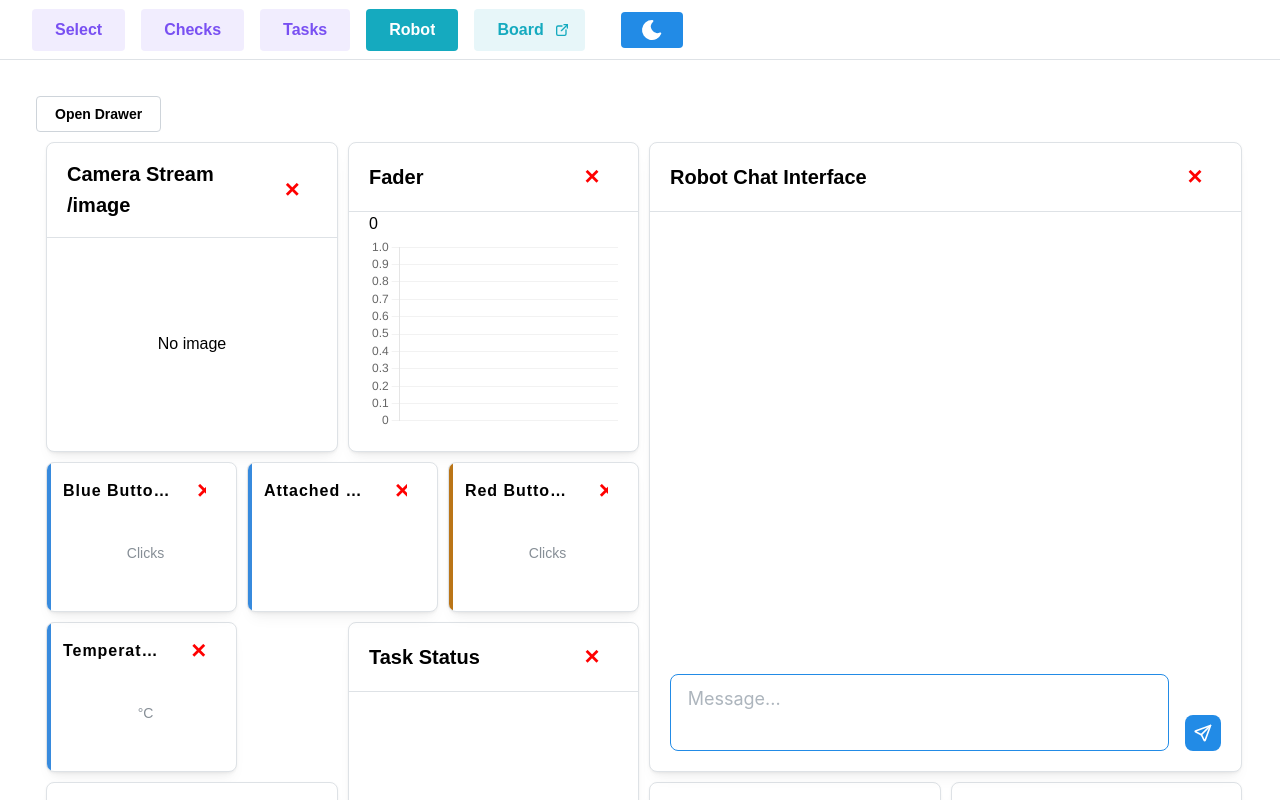
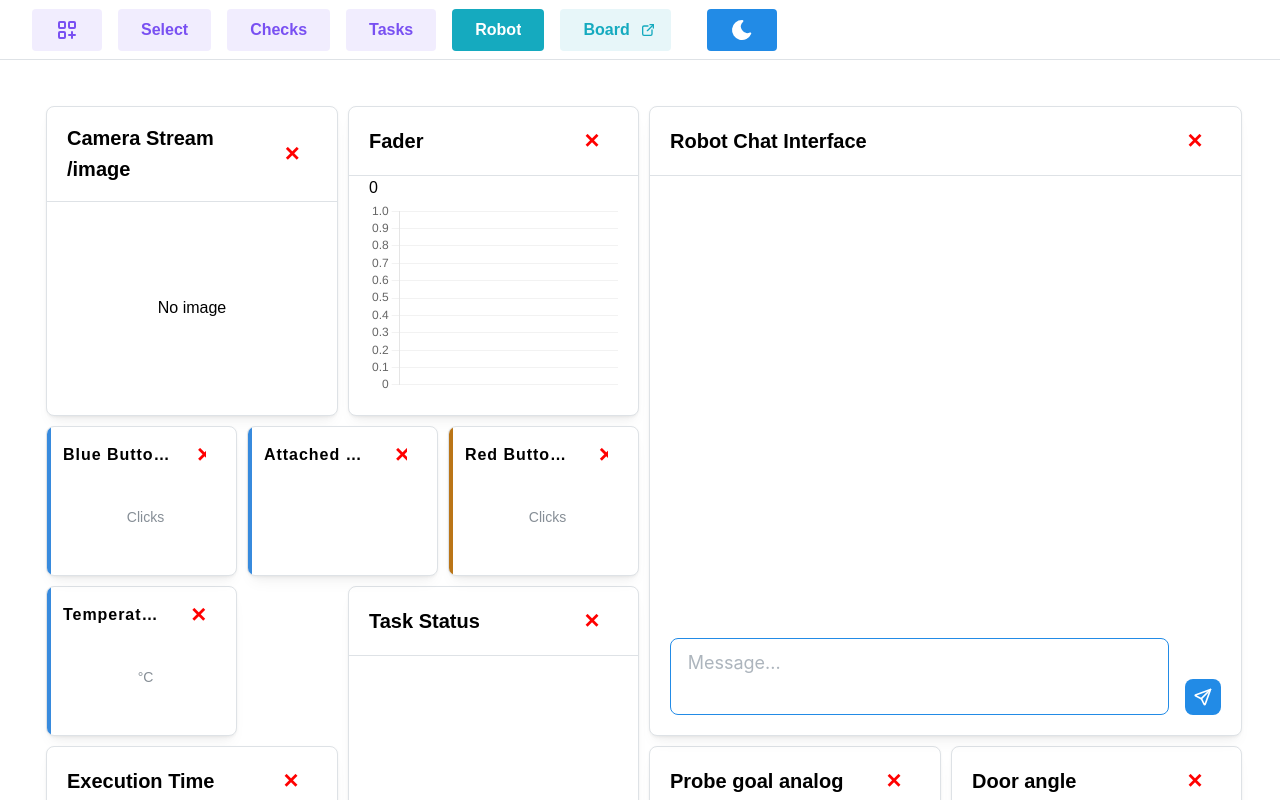
Before and after one commit to BRAIR-lab/orms_ui, a React (Create React App) app: page /executing in a window 1280 px wide. Shown: the top 800 px of the page. Built offline with nearby package versions, Linux system fonts and the light colour scheme.

Commit message:
moved drawer open button on the top bar

```diff
--- a/src/App.js
+++ b/src/App.js
@@ -4,7 +4,8 @@ import "./toast.css";
 import { AppShell, Container, Button, Group, Tooltip } from '@mantine/core';
 import { useNavigate } from 'react-router-dom';
 import { useState } from "react"
-import { IconExternalLink } from '@tabler/icons-react';
+import { IconExternalLink, IconLayoutGridAdd } from '@tabler/icons-react';
+
 
 // Components import
 import RobotSetup from "./views/RobotSetup";
@@ -18,7 +19,7 @@ import { useRos } from "./hooks/useRos";
 import { useTaskBoard } from './hooks/useTaskBoard';
 import { useMuRos } from './hooks/useMuRos';
 
-function Navigation( {isRunning, taskboardIP} ) {
+function Navigation({ isRunning, taskboardIP, onOpenDrawer }) {
   const location = useLocation();
   const navigate = useNavigate();
 
@@ -38,6 +39,13 @@ function Navigation( {isRunning, taskboardIP} ) {
   return (
     <Container size="xl" style={{ display: 'flex', alignItems: 'center', height: '100%' }}>
       <Group gap="md">
+        {location.pathname === "/executing" && onOpenDrawer && (
+           <Button
+            variant="light" size='md' color="violet"
+            onClick={onOpenDrawer}
+            // leftSection={<IconLayoutGridAdd/>}
+          >{<IconLayoutGridAdd/>}</Button>
+        )}
         {links.map((link) => (
           <Tooltip
             label="Tooltip for disabled button"
@@ -75,6 +83,7 @@ export default function All() {
   const { ws, boardStatus, retryBoard } = useTaskBoard(boardIP)
   const { muRosStatus, retryMuRos } = useMuRos(boardIP, ws, muRosIP)
   const [isRunning, setIsRunning] = useState(false)
+  const [drawerOpened, setDrawerOpened] = useState(false);
 
 
   return (
@@ -90,7 +99,7 @@ export default function All() {
         <AppShell.Header withBorder>
           <Container size="xl" style={{ display: 'flex', alignItems: 'center', height: '100%' }}>
             <Group gap='lg'>
-              <Navigation isRunning={isRunning} taskboardIP={boardIP}/>
+              <Navigation isRunning={isRunning} taskboardIP={boardIP} onOpenDrawer={() => setDrawerOpened(true)}/>
               <ThemeToggle />
             </Group>
           </Container>
@@ -119,6 +128,8 @@ export default function All() {
                   ros={ros}
                   toggleRunning={ () => setIsRunning(!isRunning)}
                   taskboard_ws={ws}
+                  drawerOpened={drawerOpened}
+                  onCloseDrawer={() => setDrawerOpened(false)}
                 />
               }
             />
--- a/src/components/ThemeToggle.jsx
+++ b/src/components/ThemeToggle.jsx
@@ -12,7 +12,7 @@ function ThemeToggle() {
   const { colorScheme } = useMantineColorScheme();
 
 
-  return <Button onClick={toggleColorScheme}>
+  return <Button onClick={toggleColorScheme} size='md'>
       {colorScheme == 'dark' ? <IconSun /> : <IconMoonFilled />}
   </Button>;
 }
--- a/src/hooks/useMuRos.js
+++ b/src/hooks/useMuRos.js
@@ -29,7 +29,10 @@ export function useMuRos(boardIP, ws, muRosIP) {
   const [muRosStatus, setMuRosStatus] = useState('idle');
 
 	const connect = () => {
-		if (!muRosIP || !boardIP || !ws) return;
+		if (!muRosIP || !boardIP || !ws){
+			setMuRosStatus("error");
+			return;
+		}
 		ws.onmessage = (event) => {
 			try {
 				const msg = JSON.parse(event.data);
--- a/src/views/MainView.jsx
+++ b/src/views/MainView.jsx
@@ -13,7 +13,7 @@ import { defaultLayout, getNamedModule, all_modules } from '../modularInterface/
 
 const telemetryRegister = {}
 
-function MainView({ paramClient, setViewSrv, ros, toggleRunning, taskboard_ws }) {
+function MainView({ paramClient, setViewSrv, ros, toggleRunning, taskboard_ws, drawerOpened, onCloseDrawer }) {
   const getInitialLayout = () => {
     const saved = localStorage.getItem('layout');
     return saved ? JSON.parse(saved) : defaultLayout;
@@ -28,9 +28,6 @@ function MainView({ paramClient, setViewSrv, ros, toggleRunning, taskboard_ws })
   }, [layout]);
   // Reshape the window
   const [width, setWidth] = React.useState(window.innerWidth - 64);
-  // show/hide the menu
-  const [opened, { open, close }] = useDisclosure(false);
-  // an array of function to call when there is an update from the taskboard
 
   function addElement(name){
     const defaultElement = defaultLayout.find(item => item.i === name);
@@ -92,23 +89,15 @@ function MainView({ paramClient, setViewSrv, ros, toggleRunning, taskboard_ws })
   return (
     <div style={{ padding: '16px', width: '100vw', height: '100vh' }}>
       <ToastContainer />
-      <Drawer offset={8} radius="md" opened={opened} onClose={close} title="Additional Elements">
+      <Drawer offset={8} radius="md" opened={drawerOpened} onClose={onCloseDrawer} title="Additional Elements">
        {
         additionalModules.map((name) => (
           <div key={name} style={{ marginBottom: '12px' }}>
-            <AddModule
-              name={name}
-              addElement={addElement}
-              layout={layout}
-              imgTopics={imageNames}
-            />
+            <AddModule name={name} addElement={addElement} layout={layout} imgTopics={imageNames} />
           </div>
         ))
       }
       </Drawer>
-      <Button variant="default" onClick={open}>
-        Open Drawer
-      </Button>
       <GridLayout
         className="layout"
         layout={layout}
```
